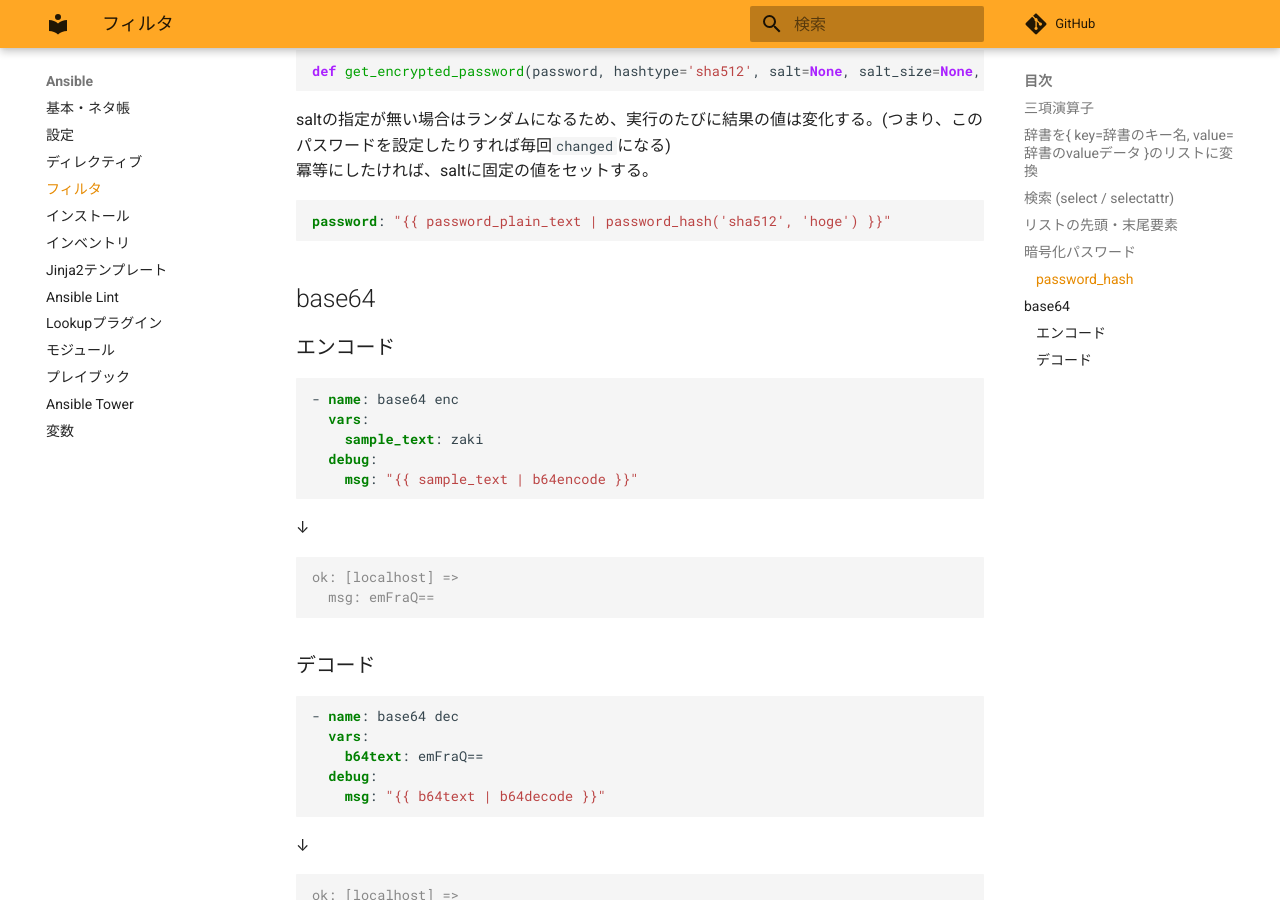
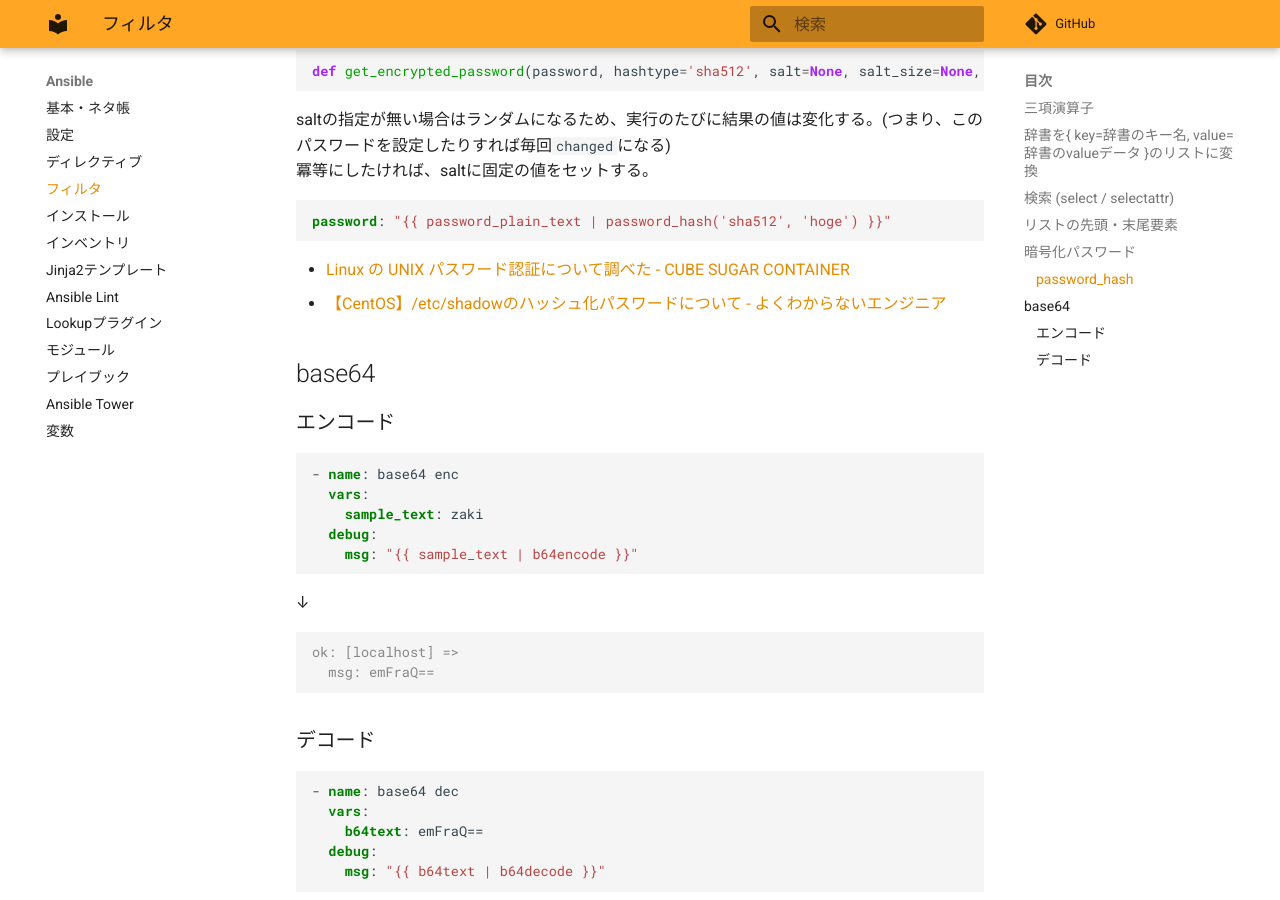
Before and after one commit to zaki-lknr/docs, an MkDocs documentation site: the page built from docs/Ansible/filter.md, in a window 1280 px wide and 900 px high, scrolled down 3796 px. Built offline with MkDocs 1.6.1 and Material for MkDocs 9.7.7, drawn with Linux system fonts in a browser that asks for light colours; comment, search, counter and statistics services are not loaded.

Commit message:
add: ansible/filter: password_hash/参考リンク

````diff
--- a/docs/Ansible/filter.md
+++ b/docs/Ansible/filter.md
@@ -180,6 +180,9 @@ saltの指定が無い場合はランダムになるため、実行のたびに
 password: "{{ password_plain_text | password_hash('sha512', 'hoge') }}"
 ```
 
+- [Linux の UNIX パスワード認証について調べた - CUBE SUGAR CONTAINER](https://blog.amedama.jp/entry/linux-shadow-passwd)
+- [【CentOS】/etc/shadowのハッシュ化パスワードについて - よくわからないエンジニア](https://www.unknownengineer.net/entry/2017/08/16/184537)
+
 ## base64
 
 ### エンコード
````
